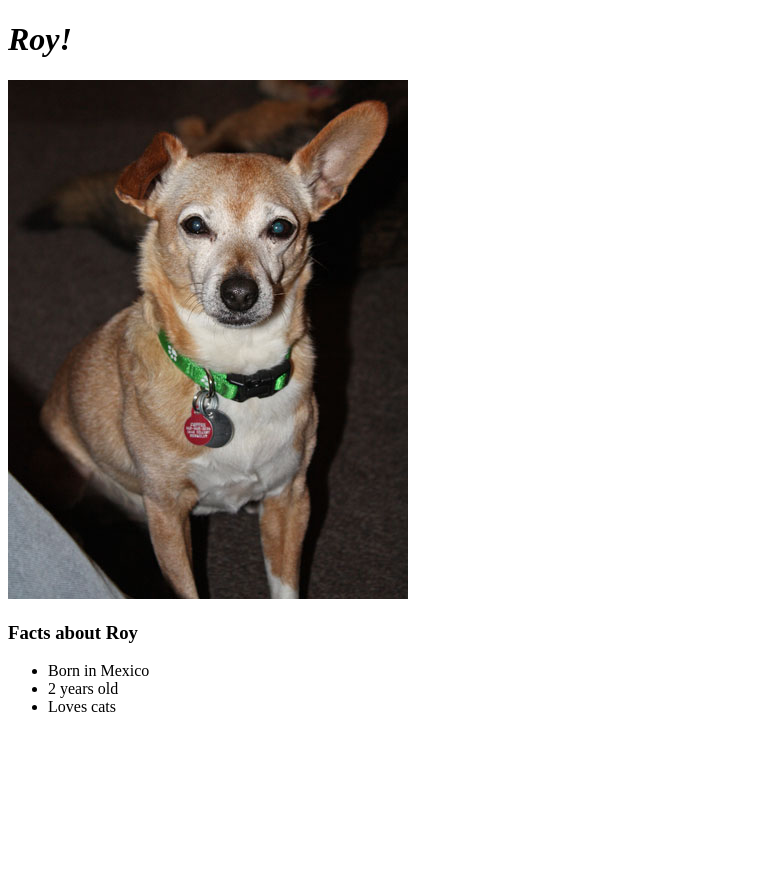
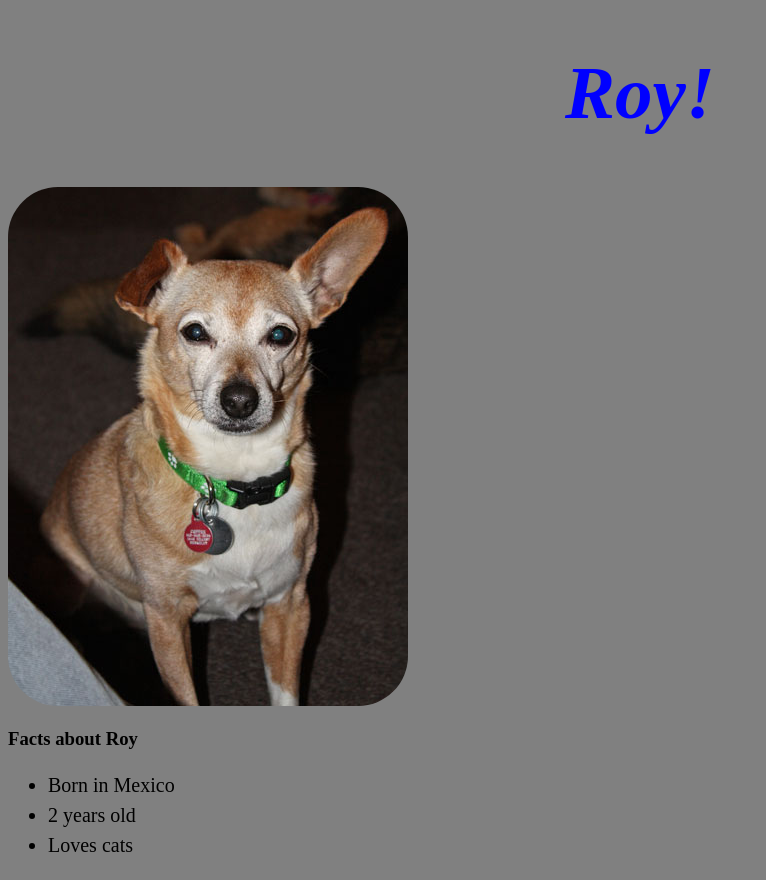
Before and after one commit to GarrettLeePrice/chocotaco, a plain HTML site: page roy.html in a window 1280 px wide. Shown: the whole page, without its empty margins (0-766 px from the left). Before the commit the page ends 800 px from the top, so only its background shows below. Drawn offline with Linux system fonts and the light colour scheme.

Commit message:
added further css styles

```diff
--- a/css/styles.css
+++ b/css/styles.css
@@ -1,6 +1,8 @@
 h1 {
   color: blue;
   text-align: center;
+  font-size: 75px;
+
 }
 
 h2 {
@@ -16,3 +18,11 @@ ul {
   font-size: 20px;
   line-height: 30px;
 }
+
+.pic {
+  border-radius: 50px;
+}
+
+body {
+  background-color: grey;
+}
--- a/roy.html
+++ b/roy.html
@@ -1,11 +1,12 @@
 <!DOCTYPE html>
 <html>
   <head>
+    <link href="css/styles.css" rel="stylesheet" type="text/css">
     <title>Taco's friend Roy</title>
   </head>
   <body>
     <h1><em>Roy!</em></h1>
-    <img src="img/Roy.jpg" alt="Picture of Roy">
+    <img class="pic" src="img/Roy.jpg" alt="Picture of Roy">
     <h3>Facts about Roy</h3>
       <ul>
         <li>Born in Mexico</li>
```
Also changed, not shown: eris.html (+2 -1 lines), index.html (+2 -2 lines).
